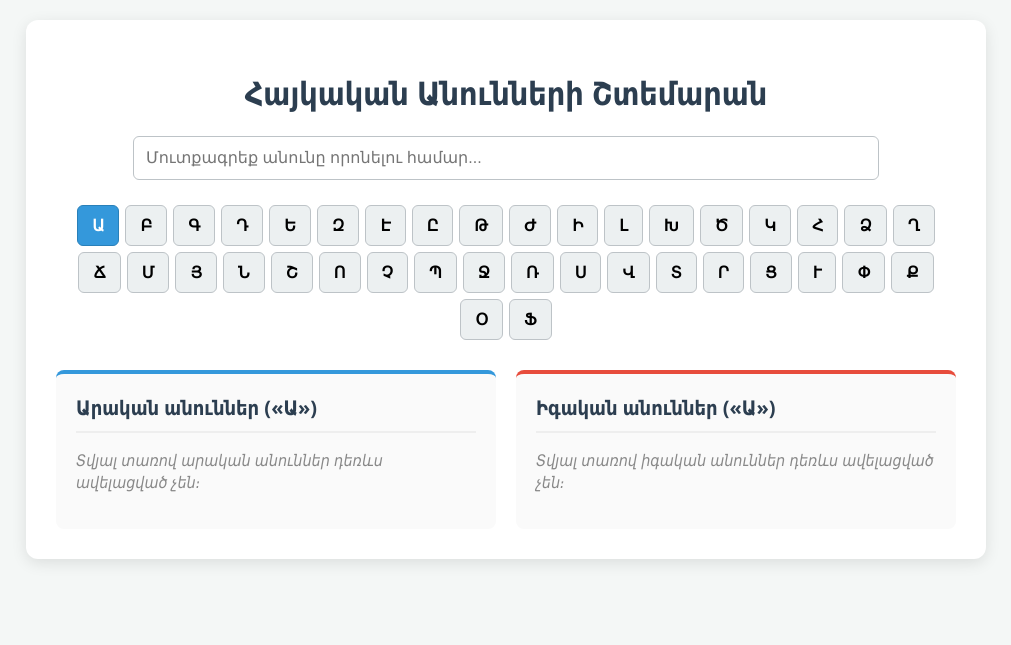
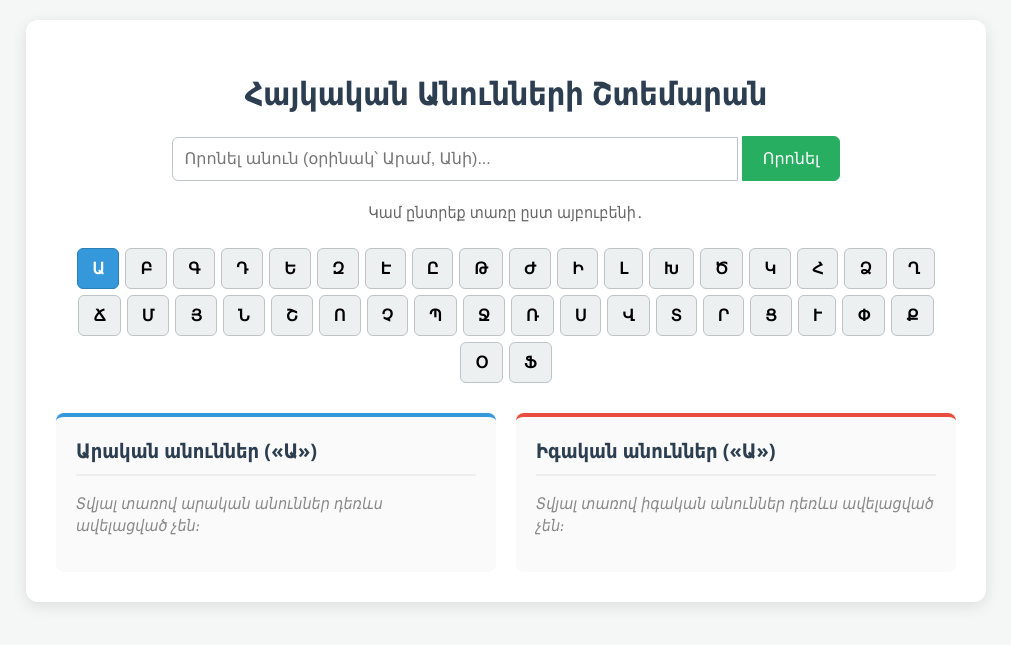
Before and after one commit to Narek201114/armenian-names-app, a Flask app: page / in a window 1280 px wide. Shown: the top 645 px of the page, without its empty margins (134-1145 px from the left). Run offline with Flask 3, Linux system fonts and the light colour scheme.

Commit message:
Update index.html

```diff
--- a/templates/index.html
+++ b/templates/index.html
@@ -28,12 +28,24 @@
             margin: 20px 0;
         }
         .search-input {
-            width: 80%;
+            width: 60%;
             padding: 12px;
             font-size: 16px;
             border: 1px solid #bdc3c7;
-            border-radius: 6px;
+            border-radius: 6px 0 0 6px;
             outline: none;
+        }
+        .search-btn {
+            padding: 12px 20px;
+            font-size: 16px;
+            background-color: #27ae60;
+            color: white;
+            border: 1px solid #27ae60;
+            border-radius: 0 6px 6px 0;
+            cursor: pointer;
+        }
+        .search-btn:hover {
+            background-color: #219653;
         }
         .alphabet-box {
             display: flex;
@@ -72,6 +84,14 @@
         .column.female {
             border-top-color: #e74c3c;
         }
+        .full-width-column {
+            width: 100%;
+            background: #fafafa;
+            padding: 20px;
+            border-radius: 8px;
+            border-top: 4px solid #27ae60;
+            margin-top: 30px;
+        }
         h2 {
             font-size: 20px;
             margin-top: 0;
@@ -103,32 +123,55 @@
     <div class="container">
         <h1>Հայկական Անունների Շտեմարան</h1>
 
-        <!-- Որոնման հատված (Ակնթարթային) -->
+        <!-- Որոնման հատված -->
         <div class="search-box">
-            <input type="text" id="searchInput" class="search-input" placeholder="Մուտքագրեք անունը որոնելու համար...">
+            <form method="POST">
+                <input type="text" name="search_query" class="search-input" placeholder="Որոնել անուն (օրինակ՝ Արամ, Անի)..." value="{{ search_query }}">
+                <button type="submit" class="search-btn">Որոնել</button>
+            </form>
         </div>
+
+        <p style="text-align: center; color: #666;">Կամ ընտրեք տառը ըստ այբուբենի․</p>
 
         <!-- Այբուբենի կոճակներ -->
         <form method="POST" id="letterForm">
             <div class="alphabet-box">
                 {% for letter in alphabet %}
                     <button type="submit" name="letter" value="{{ letter }}"
-                            class="letter-btn {% if letter == selected_letter %}active{% endif %}">
+                            class="letter-btn {% if letter == selected_letter and not search_query %}active{% endif %}">
                         {{ letter }}
                     </button>
                 {% endfor %}
             </div>
         </form>
 
-        <!-- Արդյունքների ցուցադրում -->
-        <div class="results-section" id="resultsSection">
-            <!-- Արական անուններ -->
+        <!-- Եթե որոնում է կատարվել -->
+        {% if search_query != "" %}
+            <div class="full-width-column">
+                <h2>«{{ search_query }}» որոնման արդյունքները</h2>
+                {% if search_results %}
+                    <ul>
+                        {% for item in search_results %}
+                            <li>
+                                <span class="name-title">{{ item.name }}</span>
+                                (<span style="color: #2980b9; font-size: 13px;">{{ item.gender }}</span>, տառ՝ {{ item.letter }}) —
+                                <span class="name-meaning">{{ item.meaning }}</span>
+                            </li>
+                        {% endfor %}
+                    </ul>
+                {% else %}
+                    <p class="no-data">Ոչինչ չի գտնվել «{{ search_query }}» անվան համար։</p>
+                {% endif %}
+            </div>
+        {% else %}
+            <!-- Սովորական ցուցադրում ըստ տառերի -->
+            <div class="results-section">
                 <div class="column">
                     <h2>Արական անուններ («{{ selected_letter }}»)</h2>
                     {% if data.male %}
-                    <ul id="maleList">
+                        <ul>
                             {% for item in data.male %}
-                            <li class="name-item">
+                                <li>
                                     <span class="name-title">{{ item.name }}</span> —
                                     <span class="name-meaning">{{ item.meaning }}</span>
                                 </li>
@@ -139,13 +182,12 @@
                     {% endif %}
                 </div>
 
-            <!-- Իգական անուններ -->
                 <div class="column female">
                     <h2>Իգական անուններ («{{ selected_letter }}»)</h2>
                     {% if data.female %}
-                    <ul id="femaleList">
+                        <ul>
                             {% for item in data.female %}
-                            <li class="name-item">
+                                <li>
                                     <span class="name-title">{{ item.name }}</span> —
                                     <span class="name-meaning">{{ item.meaning }}</span>
                                 </li>
@@ -156,25 +198,7 @@
                     {% endif %}
                 </div>
             </div>
+        {% endif %}
     </div>
-
-    <!-- JavaScript՝ ակնթարթային որոնման համար -->
-    <script>
-        const searchInput = document.getElementById('searchInput');
-
-        searchInput.addEventListener('input', function() {
-            const filter = searchInput.value.toLowerCase().trim();
-            const items = document.querySelectorAll('.name-item');
-
-            items.forEach(item => {
-                const nameText = item.querySelector('.name-title').textContent.toLowerCase();
-                if (nameText.includes(filter)) {
-                    item.style.display = '';
-                } else {
-                    item.style.display = 'none';
-                }
-            });
-        });
-    </script>
 </body>
 </html>
```
Lines whose indentation alone changed are shown as unchanged.
